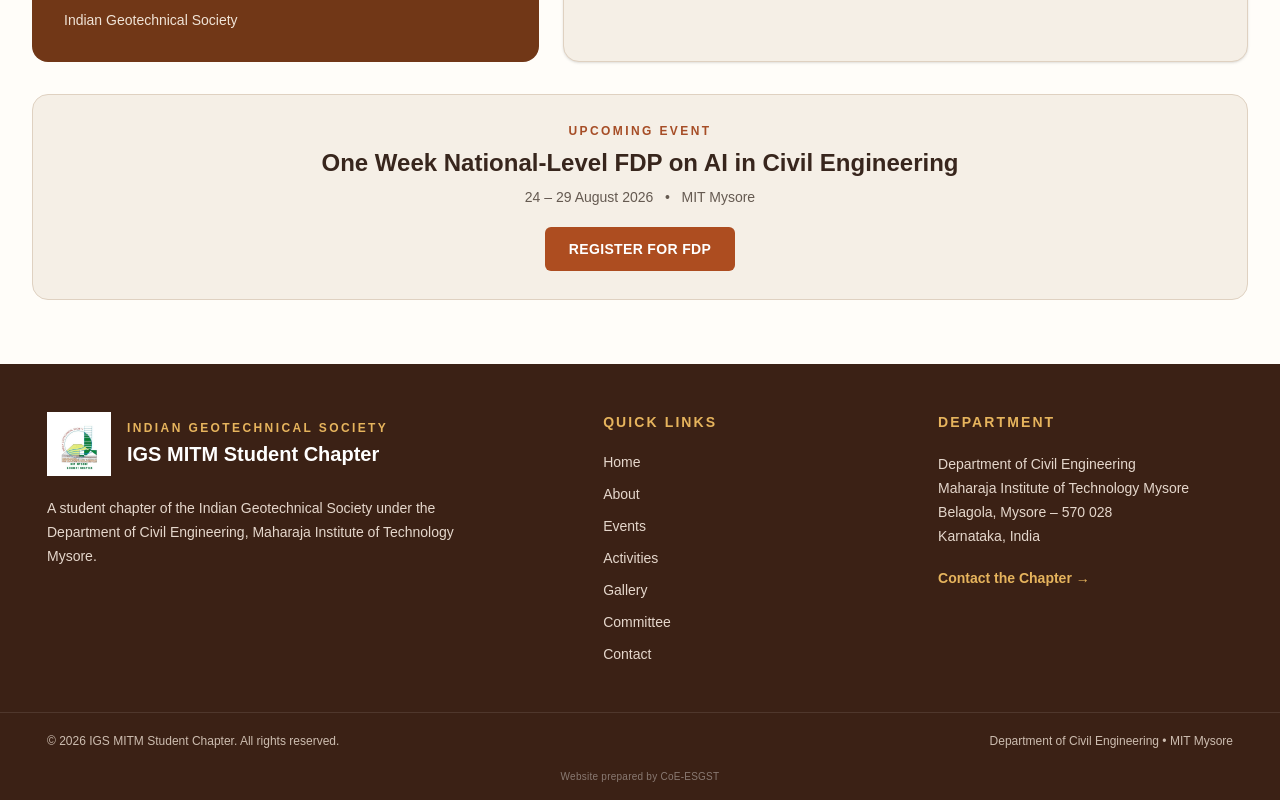
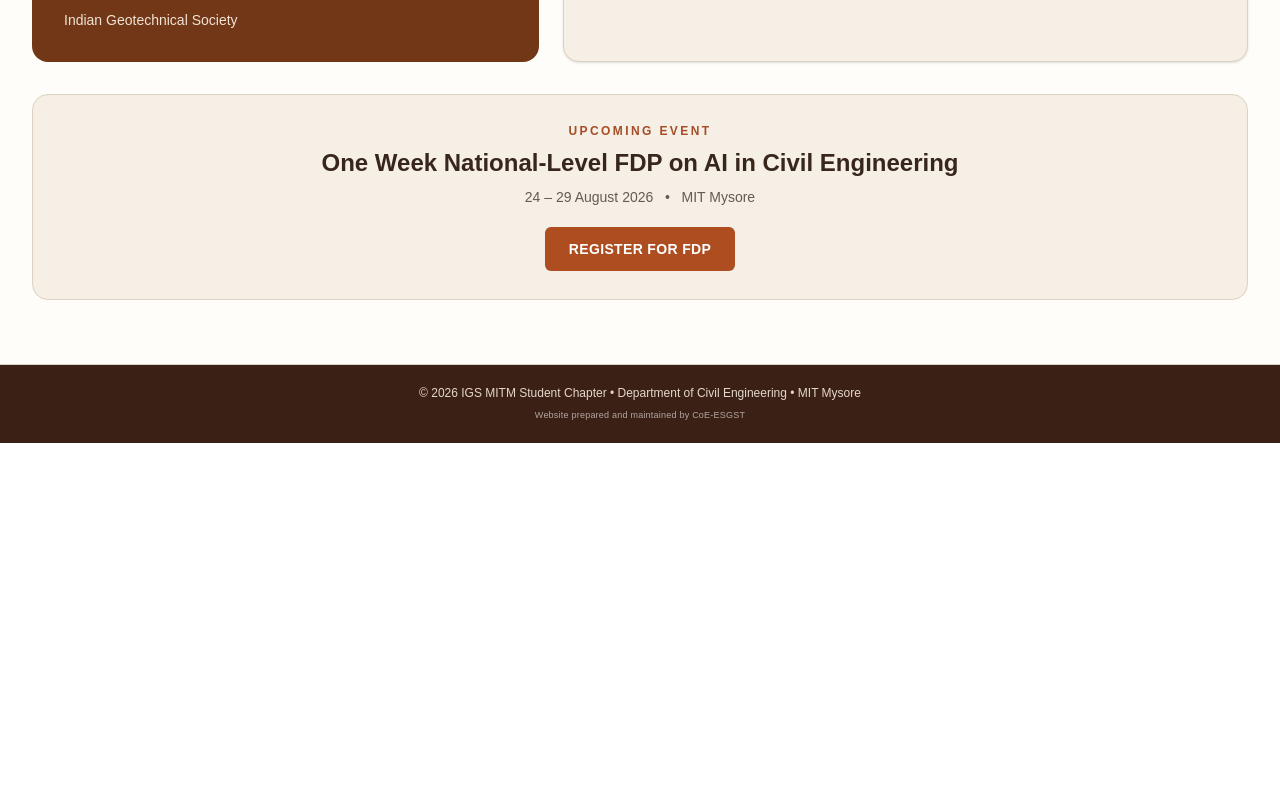
Before and after one commit to coe-esgst-mitm/igs-mitm-website, a Next.js app: page / in a window 1280 px wide. Shown: the part 6236-7036 px from the top of the page. After the commit the page ends 6679 px from the top, so only its background shows below. Built offline with nearby package versions, Linux system fonts and the light colour scheme.

Commit message:
Updated website

```diff
--- a/components/Footer.tsx
+++ b/components/Footer.tsx
@@ -1,162 +1,17 @@
 export default function Footer() {
   return (
-    <footer className="bg-[#3b2115] text-white">
+    <footer className="border-t border-[#dfd1c1] bg-[#3b2115]">
 
-      {/* Main Footer */}
-      <div className="mx-auto max-w-[1250px] px-5 py-12 sm:px-8">
+      <div className="mx-auto max-w-[1250px] px-5 py-5 text-center">
 
-        <div className="grid gap-10 md:grid-cols-[1.4fr_0.8fr_0.8fr]">
+        <p className="text-xs text-[#e5d7cc]">
+          © 2026 IGS MITM Student Chapter • Department of Civil Engineering •
+          MIT Mysore
+        </p>
 
-          {/* Brand */}
-          <div>
-
-            <div className="flex items-center gap-4">
-
-              <img
-                src="/images/igs-logo.png"
-                alt="Indian Geotechnical Society"
-                className="h-16 w-16 object-contain"
-              />
-
-              <div>
-                <p className="text-xs font-bold uppercase tracking-[0.2em] text-[#e6b45d]">
-                  Indian Geotechnical Society
-                </p>
-
-                <h2 className="mt-1 text-xl font-black">
-                  IGS MITM Student Chapter
-                </h2>
-              </div>
-
-            </div>
-
-            <p className="mt-5 max-w-md text-sm leading-6 text-[#e5d7cc]">
-              A student chapter of the Indian Geotechnical Society under the
-              Department of Civil Engineering, Maharaja Institute of
-              Technology Mysore.
-            </p>
-
-          </div>
-
-
-          {/* Quick Links */}
-          <div>
-
-            <h3 className="text-sm font-bold uppercase tracking-[0.15em] text-[#e6b45d]">
-              Quick Links
-            </h3>
-
-            <div className="mt-5 space-y-3">
-
-              <a
-                href="#home"
-                className="block text-sm text-[#e5d7cc] hover:text-white"
-              >
-                Home
-              </a>
-
-              <a
-                href="#about"
-                className="block text-sm text-[#e5d7cc] hover:text-white"
-              >
-                About
-              </a>
-
-              <a
-                href="#events"
-                className="block text-sm text-[#e5d7cc] hover:text-white"
-              >
-                Events
-              </a>
-
-              <a
-                href="#activities"
-                className="block text-sm text-[#e5d7cc] hover:text-white"
-              >
-                Activities
-              </a>
-
-              <a
-                href="#gallery"
-                className="block text-sm text-[#e5d7cc] hover:text-white"
-              >
-                Gallery
-              </a>
-
-              <a
-                href="#committee"
-                className="block text-sm text-[#e5d7cc] hover:text-white"
-              >
-                Committee
-              </a>
-
-              <a
-                href="#contact"
-                className="block text-sm text-[#e5d7cc] hover:text-white"
-              >
-                Contact
-              </a>
-
-            </div>
-
-          </div>
-
-
-          {/* Department */}
-          <div>
-
-            <h3 className="text-sm font-bold uppercase tracking-[0.15em] text-[#e6b45d]">
-              Department
-            </h3>
-
-            <p className="mt-5 text-sm leading-6 text-[#e5d7cc]">
-              Department of Civil Engineering
-              <br />
-              Maharaja Institute of Technology Mysore
-              <br />
-              Belagola, Mysore – 570 028
-              <br />
-              Karnataka, India
-            </p>
-
-            <a
-              href="#contact"
-              className="mt-5 inline-block text-sm font-bold text-[#e6b45d] hover:text-white"
-            >
-              Contact the Chapter →
-            </a>
-
-          </div>
-
-        </div>
-
-      </div>
-
-
-      {/* Copyright */}
-      <div className="border-t border-white/10">
-
-        <div className="mx-auto flex max-w-[1250px] flex-col gap-2 px-5 py-5 text-center text-xs text-[#cdbdb0] sm:px-8 md:flex-row md:items-center md:justify-between md:text-left">
-
-          <p>
-            © 2026 IGS MITM Student Chapter. All rights reserved.
-          </p>
-
-          <p>
-            Department of Civil Engineering • MIT Mysore
-          </p>
-
-        </div>
-
-
-        {/* Credit */}
-        <div className="pb-4 text-center">
-
-          <p className="text-[10px] tracking-wide text-white/40">
-            Website prepared by CoE-ESGST
-          </p>
-
-        </div>
+        <p className="mt-2 text-[9px] tracking-wide text-white/60">
+          Website prepared and maintained by CoE-ESGST
+        </p>
 
       </div>
 
```
